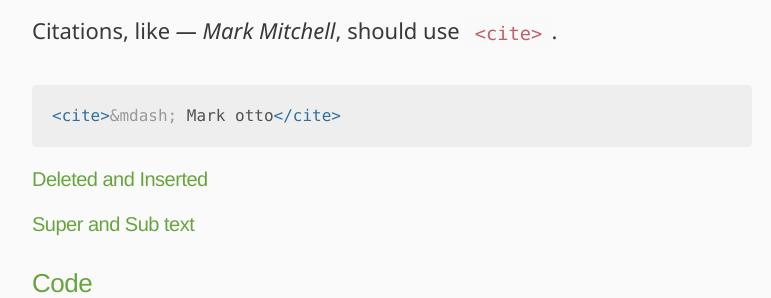
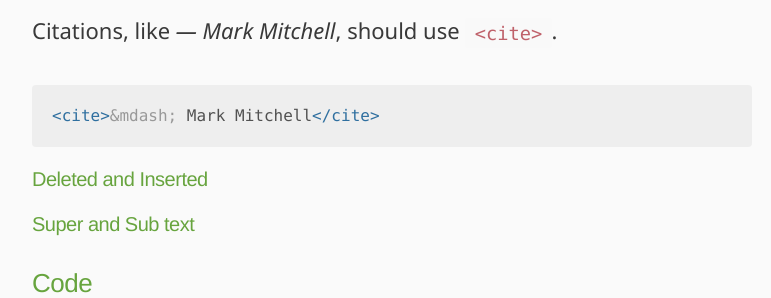
Before and after one commit to markthelefty/markthelefty.github.io, a Jekyll site: the page built from _posts/2018-07-30-theme-style-guide.markdown, in a window 1280 px wide. Shown: the part 2970-3268 px from the top of the page, without its empty margins (248-1019 px from the left). Built offline with Jekyll 4.4.1, drawn with Linux system fonts in a browser that asks for light colours; some web fonts are replaced; our own code applies the rules of GitHub Pages for plain Markdown files.

Commit message:
Updated Theme Style Guide

````diff
--- a/_posts/2018-07-30-theme-style-guide.markdown
+++ b/_posts/2018-07-30-theme-style-guide.markdown
@@ -68,7 +68,7 @@ Abbreviations, like <abbr title="HyperText Markup Langage">HTML</abbr> should us
 #### Citations
 Citations, like <cite>&mdash; Mark Mitchell</cite>, should use `<cite>`.
 ```html
-<cite>&mdash; Mark otto</cite>
+<cite>&mdash; Mark Mitchell</cite>
 ```
 
 #### Deleted and Inserted
````
